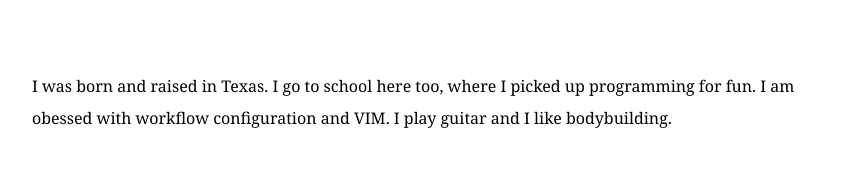
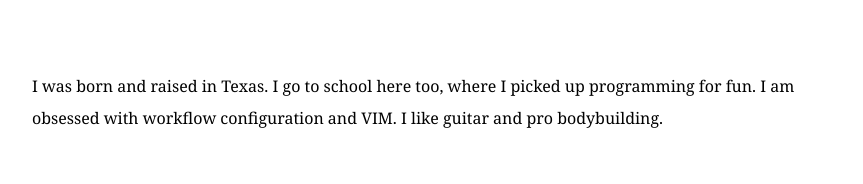
Before and after one commit to troy1eighty2/mernportfolio, a React (Vite) app: page /#/about in a window 1280 px wide. Shown: the part 257-441 px from the top of the page, without its empty margins (208-1071 px from the left). Built offline with nearby package versions, Linux system fonts and the light colour scheme.

Commit message:
change about

```diff
--- a/src/pages/About.jsx
+++ b/src/pages/About.jsx
@@ -9,7 +9,7 @@
       </div>
       <p>
         I was born and raised in Texas. I go to school here too, where I picked up programming for fun.
-        I am obessed with workflow configuration and VIM. I play guitar and I like bodybuilding.
+        I am obsessed with workflow configuration and VIM. I like guitar and pro bodybuilding.
       </p>
       <div>
         <h2>Hardware I'm Rocking:</h2>
```
